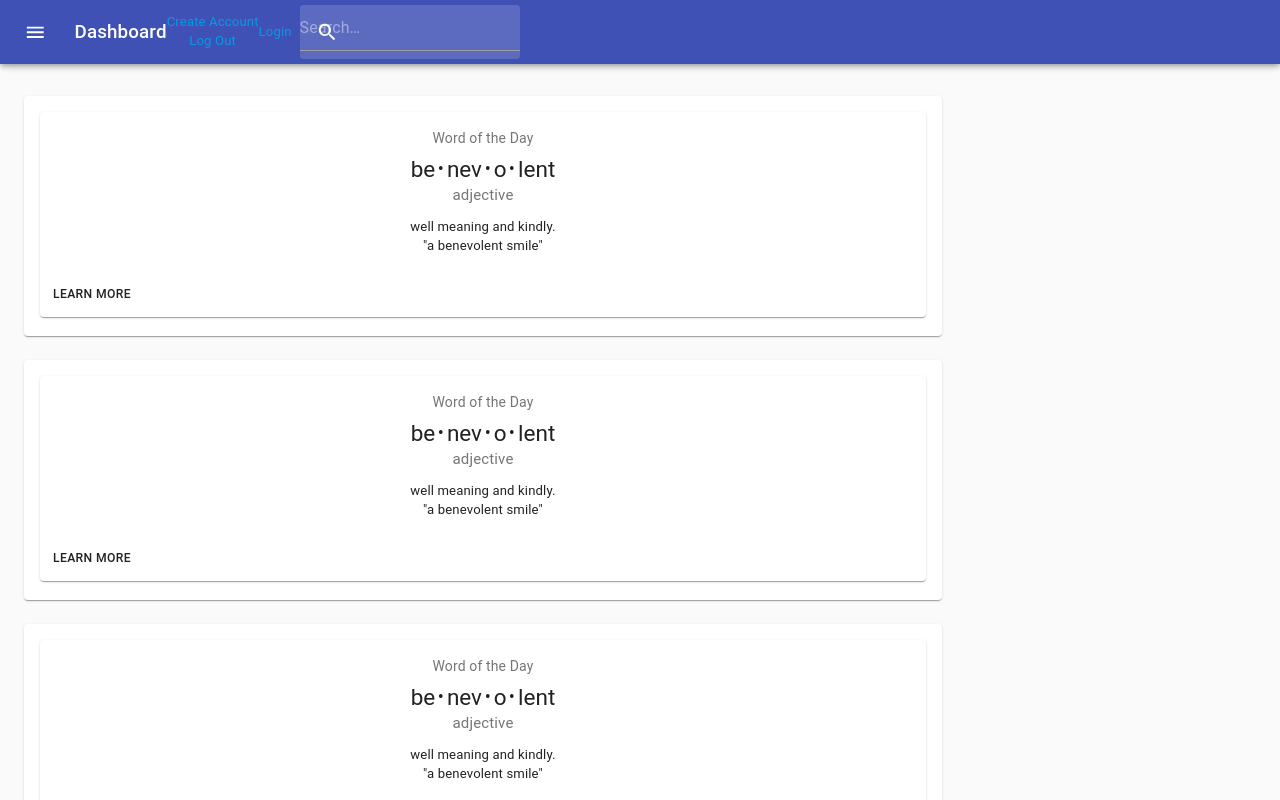
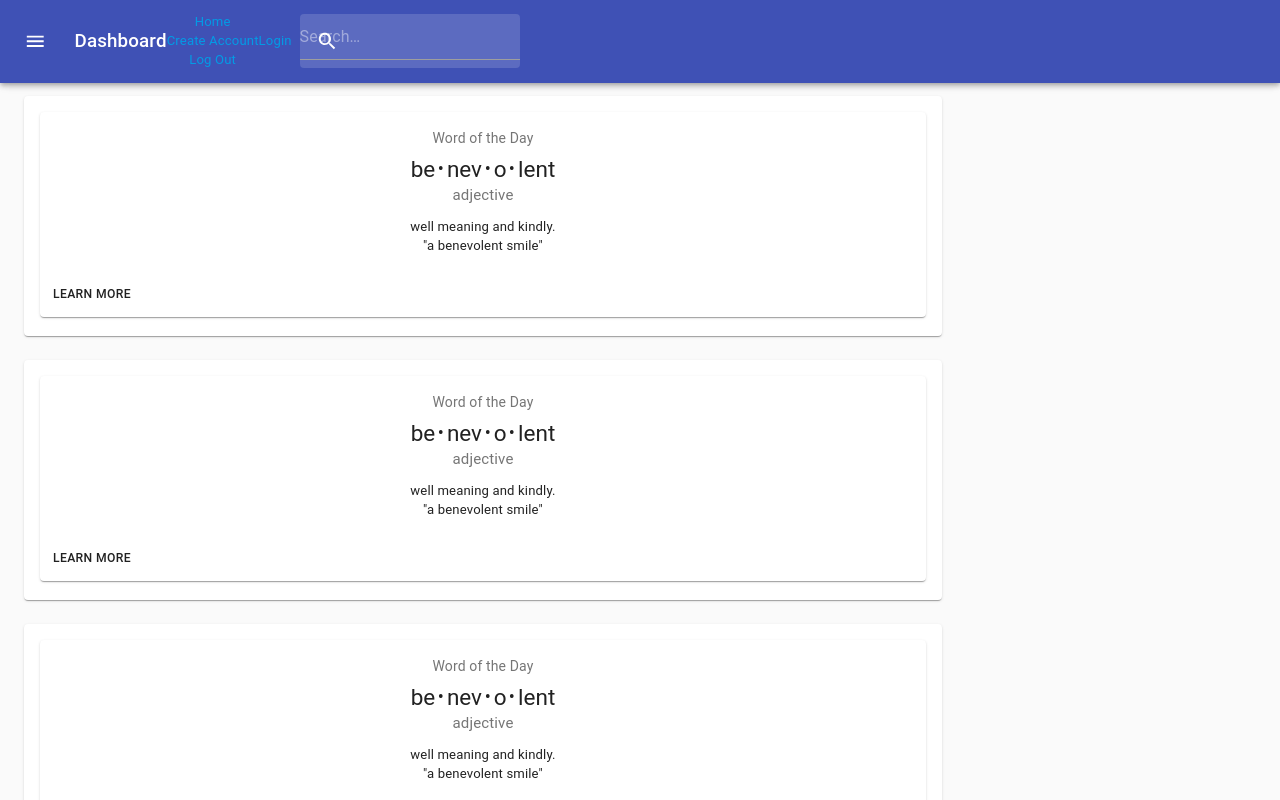
Before and after one commit to jenniferkirwin/project-3, a React (Create React App) app in the folder client/: page / in a window 1280 px wide. Built offline with nearby package versions, Linux system fonts and the light colour scheme.

Commit message:
added home link

```diff
--- a/client/src/components/Auth/SignedInLinks.tsx
+++ b/client/src/components/Auth/SignedInLinks.tsx
@@ -5,6 +5,7 @@ const SignedInLinks = () => {
   return (
     <div>
       <ul className="right">
+      <li><NavLink to='/'>Home</NavLink></li>
         <li><NavLink to='/createaccount'>Create Account</NavLink></li>
         <li><NavLink to='/'>Log Out</NavLink></li>
       </ul>
```
